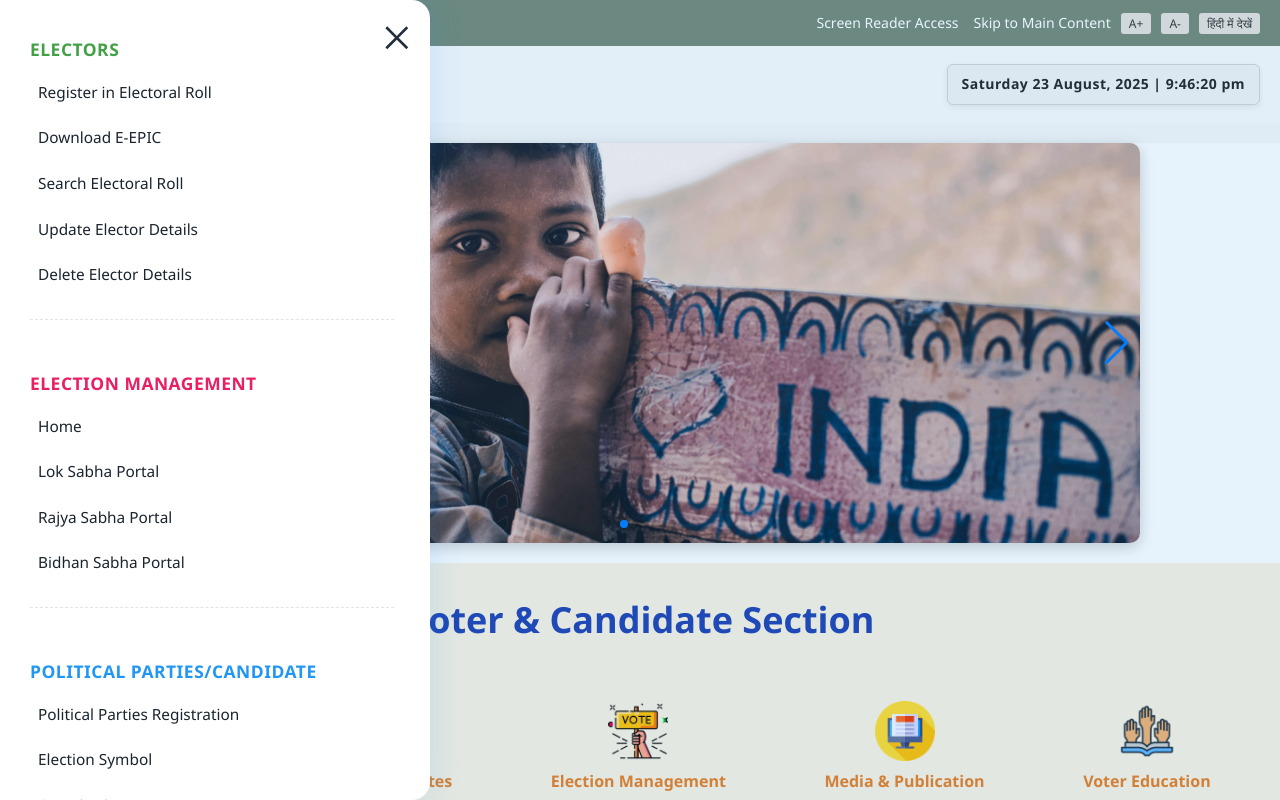
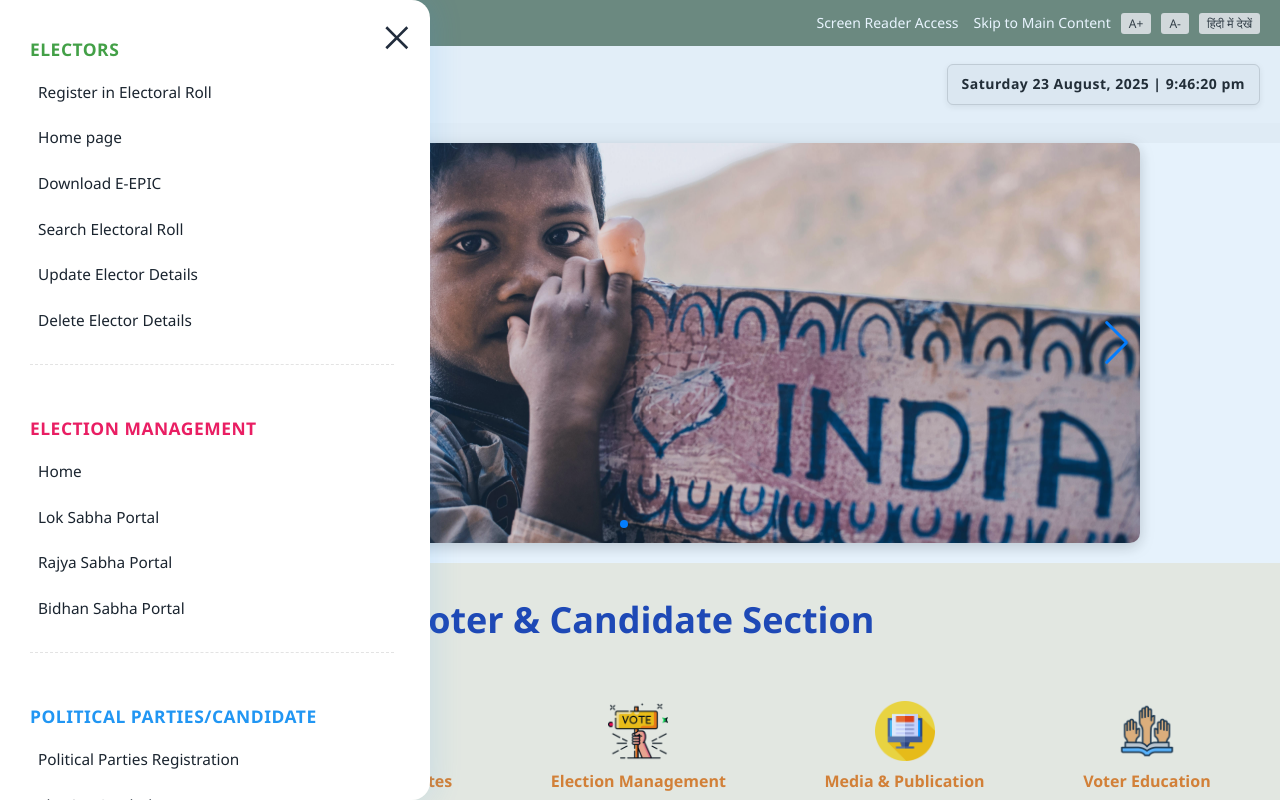
Before and after one commit to Priyangana-B/ecivoting-frontend, a React (Vite) app: page / in a window 1280 px wide. Both pictures are taken after a click on the element "Menu". Shown: the top 800 px of the page. Built offline with nearby package versions, Linux system fonts and the light colour scheme; no server answers; grey boxes are pictures that could not be loaded.

Commit message:
homepage

```diff
--- a/src/head_foot_nav/MegaMenu.jsx
+++ b/src/head_foot_nav/MegaMenu.jsx
@@ -8,6 +8,7 @@ const menuSections = [
     title: 'ELECTORS',
     links: [
       { name: 'Register in Electoral Roll', href: 'Register' },
+      { name: 'Home page', href: 'Home' },
       { name: 'Download E-EPIC', href: 'DownloadEpic' },
       { name: 'Search Electoral Roll', href: 'SearchElectoralRoll' },
       { name: 'Update Elector Details', href: 'UpdateDetails' },
```
